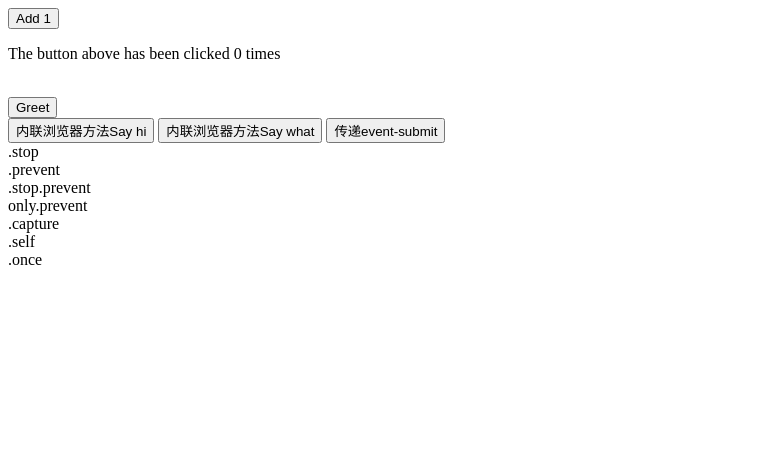
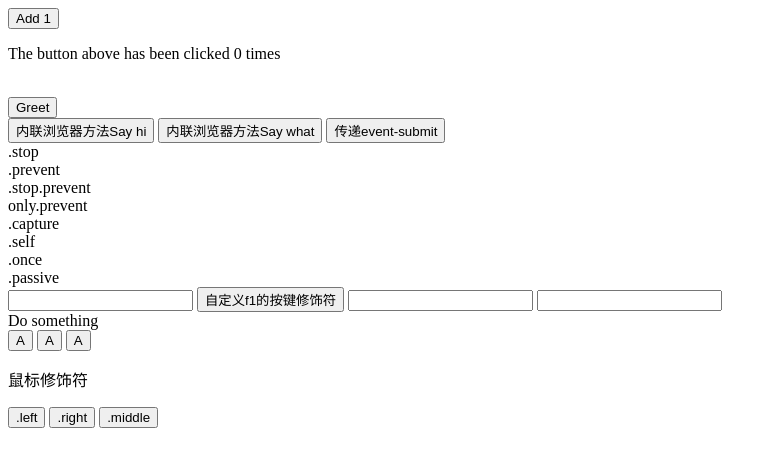
Before and after one commit to guardianf/VUEDemo, a plain HTML site: page assets/demo6.html in a window 1280 px wide. Shown: the whole page, without its empty margins (0-777 px from the left). Drawn offline with nearby package versions, Linux system fonts and the light colour scheme.

Commit message:
add demos
增加一些关于修饰符的例子

```diff
--- a/assets/demo6.html
+++ b/assets/demo6.html
@@ -27,7 +27,36 @@
         <form @submit.prevent>only.prevent</form>
         <div @click.capture='doThis'>.capture</div>
         <div @click.self='doThat'>.self</div>
+        <!-- 新增修饰符 -->
         <div @click.once='doThis'>.once</div>
+        <div v-on:scroll='onScroll'>.passive</div>
+        <!-- 按键修饰符 -->
+        <!-- tab的时候只有tab进入input才会被capture -->
+        <input @keyup.13='submit($event)'
+               @keyup.enter='submit($event)'
+               @keyup.tab='submit($event)'
+               @keyup.delete='submit($event)'
+               @keyup.esc='submit($event)'
+               @keyup.space='submit($event)'
+               @keyup.up='submit($event)'
+               @keyup.down='submit($event)'
+               @keyup.left='submit($event)'
+               @keyup.right='submit($event)'>
+        <button @click='changeModified'>自定义f1的按键修饰符</button>
+        <input @keyup.page-down='onPageDown'>
+        <!-- 系统修饰符 -->
+        <!-- Alt + C -->
+        <input @keyup.alt.67='clear'>
+        <!-- Ctrl + Click -->
+        <div @click.ctrl='doSomeThing'>Do something</div>
+        <button @click.ctrl='onClick'>A</button>
+        <button @click.ctrl.exact='onCtrlClick'>A</button>
+        <button @click.exact='onClick'>A</button>
+        <!-- 鼠标按钮修饰符 -->
+        <p>鼠标修饰符</p>
+        <button @click.left='onLeftClick'>.left</button>
+        <button @click.right='onRightClick'>.right</button>
+        <button @click.middle='onMiddleClick'>.middle</button>
     </div>
     <script src="../js/demo6.js"></script>
 </body>
--- a/js/demo6.js
+++ b/js/demo6.js
@@ -36,6 +36,37 @@ let app3 = new Vue({
         },
         doThat(){
             alert('dothat')
+        },
+        onScroll(){
+            console.log('onscroll')
+        },
+        submit(e){
+            let key = e.keyCode||e.which
+            alert(key+':'+e.target.value)
+        },
+        changeModified(){
+            Vue.config.keyCodes.f1 = 112;
+        },
+        onPageDown(){
+            alert('pagedown')
+        },
+        clear(){
+            console.clear();
+        },
+        onClick(){
+            alert('on click')
+        },
+        onCtrlClick(){
+            alert('on ctrl click')
+        },
+        onLeftClick(){
+            alert('on mouse left click')
+        },
+        onRightClick(){
+            alert('on mouse right click')
+        },
+        onMiddleClick(){
+            alert('on mouse middle click')
         }
     }
 })
```
